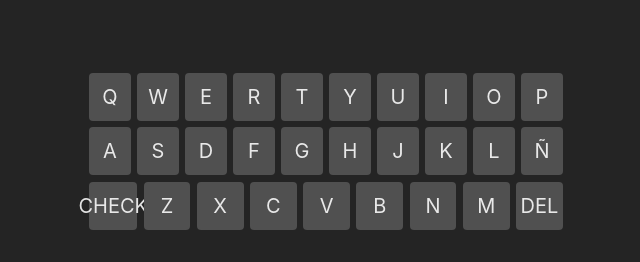
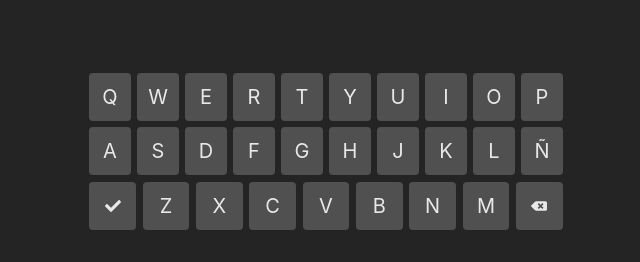
Before and after one commit to PabloCaballero1295/words-game, a React (Vite) app: page / in a window 1280 px wide. Shown: the part 535-797 px from the top of the page, without its empty margins (314-954 px from the left). Built offline with nearby package versions, Linux system fonts and the light colour scheme.

Commit message:
Added check and backspace Icons
Also simplified functions

```diff
--- a/package.json
+++ b/package.json
@@ -11,7 +11,8 @@
   },
   "dependencies": {
     "react": "^18.3.1",
-    "react-dom": "^18.3.1"
+    "react-dom": "^18.3.1",
+    "react-icons": "^5.4.0"
   },
   "devDependencies": {
     "@eslint/js": "^9.17.0",
--- /dev/null
+++ b/src/components/BackspaceButton/BackspaceButton.module.css
@@ -0,0 +1,28 @@
+.wrapper {
+  display: flex;
+  justify-content: center;
+  align-items: center;
+  background-color: rgb(80, 80, 80);
+  margin: 0.2em;
+  border-radius: 0.25em;
+  width: 3em;
+  height: 3em;
+  cursor: pointer;
+}
+
+.wrong_button {
+  background-color: red !important;
+}
+
+.correct_button {
+  background-color: green;
+}
+
+.possible_button {
+  background-color: orange;
+}
+
+.button_value {
+  font-size: 1.25em;
+  text-transform: uppercase;
+}
--- /dev/null
+++ b/src/components/BackspaceButton/BackspaceButton.tsx
@@ -0,0 +1,15 @@
+import { FaBackspace } from "react-icons/fa"
+
+import styles from "./BackspaceButton.module.css"
+
+interface BackspaceButtonProps {
+  handleBackspace: () => void
+}
+
+export const BackspaceButton = ({ handleBackspace }: BackspaceButtonProps) => {
+  return (
+    <div className={styles.wrapper} onClick={() => handleBackspace()}>
+      <FaBackspace />
+    </div>
+  )
+}
--- /dev/null
+++ b/src/components/CheckWordButton/CheckWordButton.module.css
@@ -0,0 +1,28 @@
+.wrapper {
+  display: flex;
+  justify-content: center;
+  align-items: center;
+  background-color: rgb(80, 80, 80);
+  margin: 0.2em;
+  border-radius: 0.25em;
+  width: 3em;
+  height: 3em;
+  cursor: pointer;
+}
+
+.wrong_button {
+  background-color: red !important;
+}
+
+.correct_button {
+  background-color: green;
+}
+
+.possible_button {
+  background-color: orange;
+}
+
+.button_value {
+  font-size: 1.25em;
+  text-transform: uppercase;
+}
--- /dev/null
+++ b/src/components/CheckWordButton/CheckWordButton.tsx
@@ -0,0 +1,17 @@
+import { FaCheck } from "react-icons/fa"
+
+import styles from "./CheckWordButton.module.css"
+
+interface CheckWordButtonProps {
+  handleCheckWordButton: () => void
+}
+
+export const CheckWordButton = ({
+  handleCheckWordButton,
+}: CheckWordButtonProps) => {
+  return (
+    <div className={styles.wrapper} onClick={() => handleCheckWordButton()}>
+      <FaCheck />
+    </div>
+  )
+}
--- a/src/components/Keyboard/Keyboard.tsx
+++ b/src/components/Keyboard/Keyboard.tsx
@@ -1,14 +1,20 @@
+import { BackspaceButton } from "../BackspaceButton/BackspaceButton"
+import { CheckWordButton } from "../CheckWordButton/CheckWordButton"
 import { KeyboardButton } from "../KeyboardButton/KeyboardButton"
 import styles from "./Keyboard.module.css"
 
-const row_1 = ["q", "w", "e", "r", "t", "y", "u", "i", "o", "p"]
-const row_2 = ["a", "s", "d", "f", "g", "h", "j", "k", "l", "ñ"]
-const row_3 = ["check", "z", "x", "c", "v", "b", "n", "m", "del"]
+const keyboardRows = [
+  ["q", "w", "e", "r", "t", "y", "u", "i", "o", "p"],
+  ["a", "s", "d", "f", "g", "h", "j", "k", "l", "ñ"],
+  ["check", "z", "x", "c", "v", "b", "n", "m", "del"],
+]
 
 interface KeyboardProps {
   wrongChar: string[]
   correctChar: string[]
   possibleChar: string[]
+  handleCheckWordButton: () => void
+  handleBackspace: () => void
   handleKeyboardButton: (value: string) => void
 }
 
@@ -16,46 +22,41 @@ export const Keyboard = ({
   wrongChar,
   correctChar,
   possibleChar,
+  handleCheckWordButton,
+  handleBackspace,
   handleKeyboardButton,
 }: KeyboardProps) => {
   return (
     <div className={styles.keyboard_wrapper}>
-      <div className={styles.keyboard_row}>
-        {row_1.map((letter, i) => (
+      {keyboardRows.map((row, i) => (
+        <div className={styles.keyboard_row} key={i}>
+          {row.map((letter, j) => {
+            if (letter == "check") {
+              return (
+                <CheckWordButton
+                  key={j}
+                  handleCheckWordButton={handleCheckWordButton}
+                />
+              )
+            } else if (letter == "del") {
+              return (
+                <BackspaceButton key={j} handleBackspace={handleBackspace} />
+              )
+            } else {
+              return (
                 <KeyboardButton
                   correct={correctChar.includes(letter) ? true : false}
                   wrong={wrongChar.includes(letter) ? true : false}
                   possible={possibleChar.includes(letter) ? true : false}
                   handleKeyboardButton={handleKeyboardButton}
-            key={i}
+                  key={j}
                   value={letter}
                 />
+              )
+            }
+          })}
+        </div>
       ))}
-      </div>
-      <div className={styles.keyboard_row}>
-        {row_2.map((letter, i) => (
-          <KeyboardButton
-            correct={correctChar.includes(letter) ? true : false}
-            wrong={wrongChar.includes(letter) ? true : false}
-            possible={possibleChar.includes(letter) ? true : false}
-            handleKeyboardButton={handleKeyboardButton}
-            key={i}
-            value={letter}
-          />
-        ))}
-      </div>
-      <div className={styles.keyboard_row}>
-        {row_3.map((letter, i) => (
-          <KeyboardButton
-            correct={correctChar.includes(letter) ? true : false}
-            wrong={wrongChar.includes(letter) ? true : false}
-            possible={possibleChar.includes(letter) ? true : false}
-            handleKeyboardButton={handleKeyboardButton}
-            key={i}
-            value={letter}
-          />
-        ))}
-      </div>
     </div>
   )
 }
--- a/src/components/MainPage/MainPage.tsx
+++ b/src/components/MainPage/MainPage.tsx
@@ -58,6 +58,7 @@ export const MainPage = () => {
     setGameOver(false)
   }
 
+  // Function to update the chracter counter
   const updateCharacterCounter = (word: CharCount[], char: string) => {
     const aux = word
     const index = aux.findIndex((x) => x.letter == char)
@@ -67,6 +68,7 @@ export const MainPage = () => {
     return aux
   }
 
+  // Function to check how many times an specefic character can be used in the word
   const getCharCount = (word: CharCount[], char: string) => {
     const index = word.findIndex((x) => x.letter == char)
     if (index != -1) {
@@ -76,26 +78,7 @@ export const MainPage = () => {
     }
   }
 
-  const addLetter = (value: string) => {
-    if (activeRow >= n_rows || win) {
-      return
-    }
-
-    if (activeColumn >= word_size) {
-      return
-    }
-    setTries((prevMatrix) => {
-      const updatedMatrix = [...prevMatrix]
-      const updatedRow = [...updatedMatrix[activeRow]]
-      updatedRow[activeColumn].value = value
-      updatedMatrix[activeRow] = updatedRow
-      return updatedMatrix
-    })
-    if (activeColumn < word_size) {
-      setActiveColumn(activeColumn + 1)
-    }
-  }
-
+  // Removes the last character of the word
   const removeLetter = () => {
     setTries((prevMatrix) => {
       const updatedMatrix = [...prevMatrix]
@@ -111,13 +94,16 @@ export const MainPage = () => {
     }
   }
 
-  const handleKeyboardButton = (value: string) => {
-    if (value == "delete" || value == "del") {
+  // Function to handle backspace button
+  const handleBackspace = () => {
     if (activeColumn != 0) {
       removeLetter()
       setError(false)
     }
-    } else if (value == "guess" || value == "check") {
+  }
+
+  // Function to Check the word
+  const handleCheckWordButton = () => {
     if (gameOver || win) {
       return
     }
@@ -193,7 +179,6 @@ export const MainPage = () => {
       }
 
       setTries(_tries)
-
       setActiveRow(activeRow + 1)
       setActiveColumn(0)
 
@@ -203,8 +188,26 @@ export const MainPage = () => {
         setGameOver(true)
       }
     }
-    } else {
-      addLetter(value)
+  }
+
+  // Function to handle letters pressed on keyboard
+  const handleKeyboardButton = (value: string) => {
+    if (activeRow >= n_rows || win) {
+      return
+    }
+
+    if (activeColumn >= word_size) {
+      return
+    }
+    setTries((prevMatrix) => {
+      const updatedMatrix = [...prevMatrix]
+      const updatedRow = [...updatedMatrix[activeRow]]
+      updatedRow[activeColumn].value = value
+      updatedMatrix[activeRow] = updatedRow
+      return updatedMatrix
+    })
+    if (activeColumn < word_size) {
+      setActiveColumn(activeColumn + 1)
     }
   }
 
@@ -238,7 +241,9 @@ export const MainPage = () => {
 
       <div className={styles.keyboard_wrapper}>
         <Keyboard
+          handleCheckWordButton={handleCheckWordButton}
           handleKeyboardButton={handleKeyboardButton}
+          handleBackspace={handleBackspace}
           correctChar={correctChar}
           wrongChar={wrongChar}
           possibleChar={possibleChar}
```
Also changed, not shown: 1 other file (tests, documents, lock files or other folders). Lines whose indentation alone changed are shown as unchanged.
